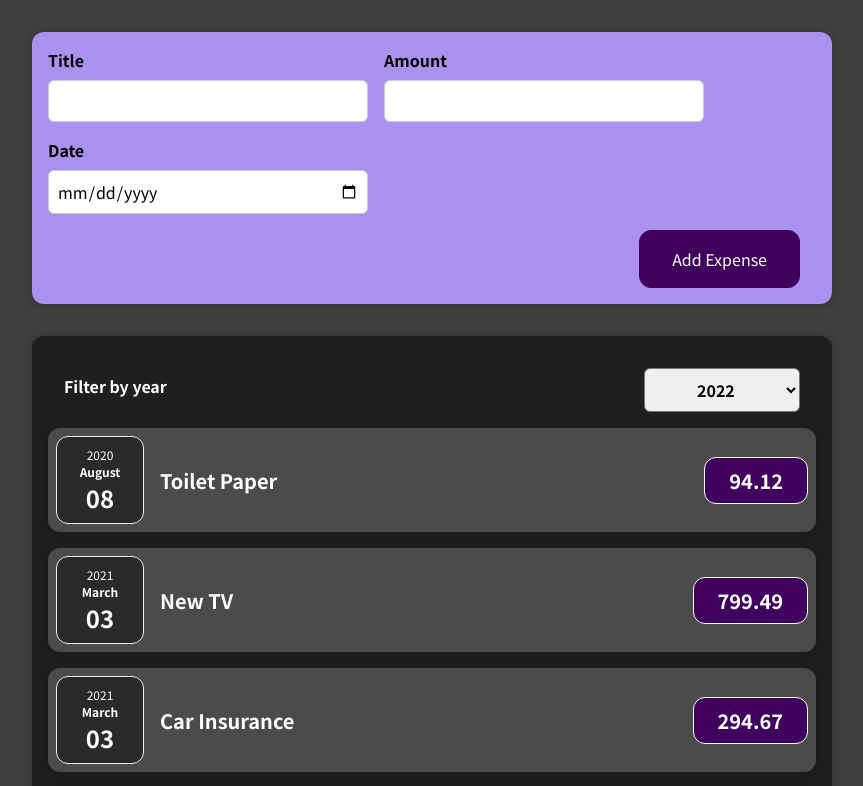
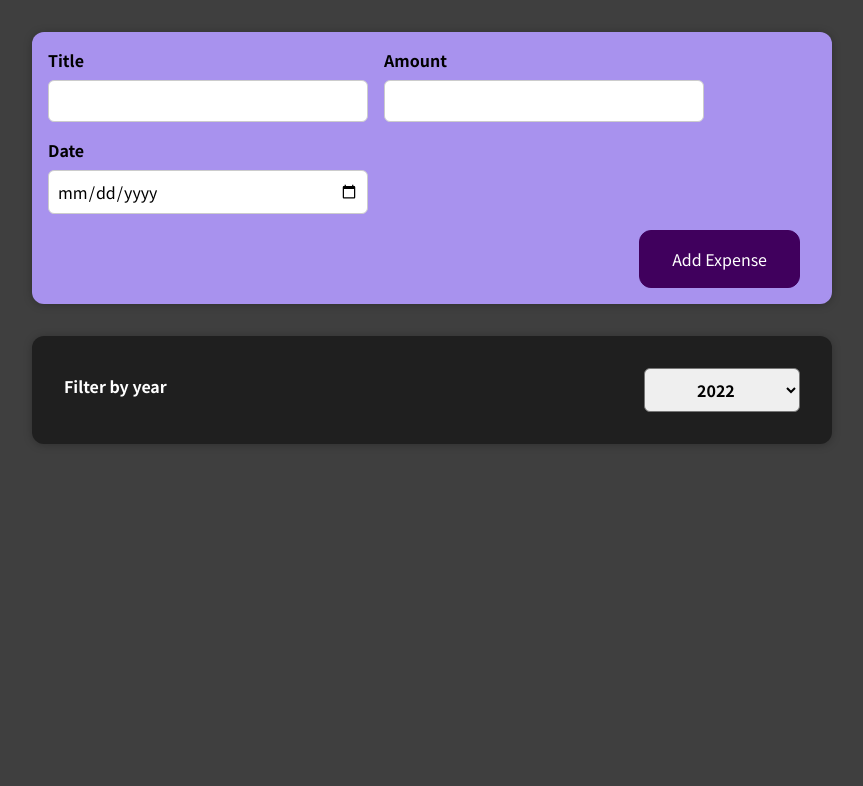
Before and after one commit to Im-OMkar/Expense-Tracker, a React (Create React App) app: page / in a window 1280 px wide. Shown: the top 786 px of the page, without its empty margins (208-1071 px from the left). Built offline with nearby package versions, Linux system fonts and the light colour scheme.

Commit message:
Added. Filter according to year functionality

```diff
--- a/src/components/Expenses/Expenses.js
+++ b/src/components/Expenses/Expenses.js
@@ -1,21 +1,30 @@
-import { useState } from "react";
+import {useState} from "react";
 import Card from "../UI/Card";
 import ExpenseItem from "./ExpenseItem";
 import "./Expenses.css";
 import ExpensesFilter from "./ExpensesFilter";
+
 function Expenses(props) {
     const [filterYear, setFilterYear] = useState("");
+
     const filterChangeHandler = (selectedYear) => {
         setFilterYear(selectedYear);
-    console.log(filterYear);
     };
+
+    const filteredExpenses = props.items.filter((expense) => {
+        return expense.date.getFullYear().toString() === filterYear;
+    });
 
     return (
         <Card className="expenses">
-      <ExpensesFilter value={filterYear} onFilterChange={filterChangeHandler} />
+            <ExpensesFilter
+                selected={filterYear}
+                onFilterChange={filterChangeHandler}
+            />
             {
-        props.items.map((expense)=>(
+                filteredExpenses.map((expense) => (
                     <ExpenseItem
+                        key={expense.id}
                         title={expense.title}
                         amount={expense.amount}
                         date={expense.date}
```
Lines whose indentation alone changed are shown as unchanged.
